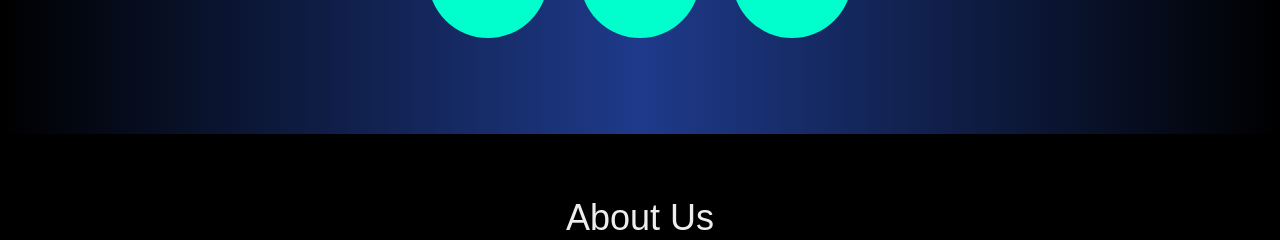
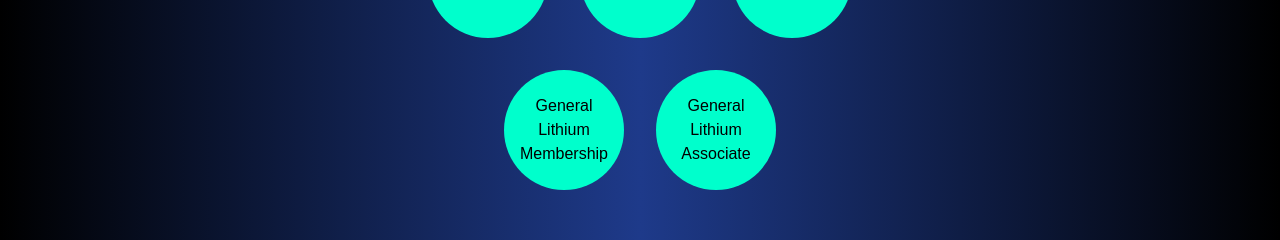
Before and after one commit to jl-codes/general-lithium-hq, a Next.js app: page / in a window 1280 px wide. Shown: the part 314-554 px from the top of the page. Built offline with nearby package versions, Linux system fonts and the light colour scheme.

Commit message:
Update page.tsx

```diff
--- a/app/page.tsx
+++ b/app/page.tsx
@@ -16,6 +16,15 @@ export default function Home() {
           </a>
           <a href="#contact-section" className="coin-button">
             Contact
+          </a>
+        </div>
+        {/* Membership Options */}
+        <div className="mt-8 flex justify-center space-x-8">
+          <a href="https://buy.stripe.com/00g03D6OFaHG3F6eUU" target="_blank" className="coin-button">
+            General Lithium Membership
+          </a>
+          <a href="https://buy.stripe.com/00geYxflbg20ejKfYZ" target="_blank" className="coin-button">
+            General Lithium Associate
           </a>
         </div>
       </header>
```
